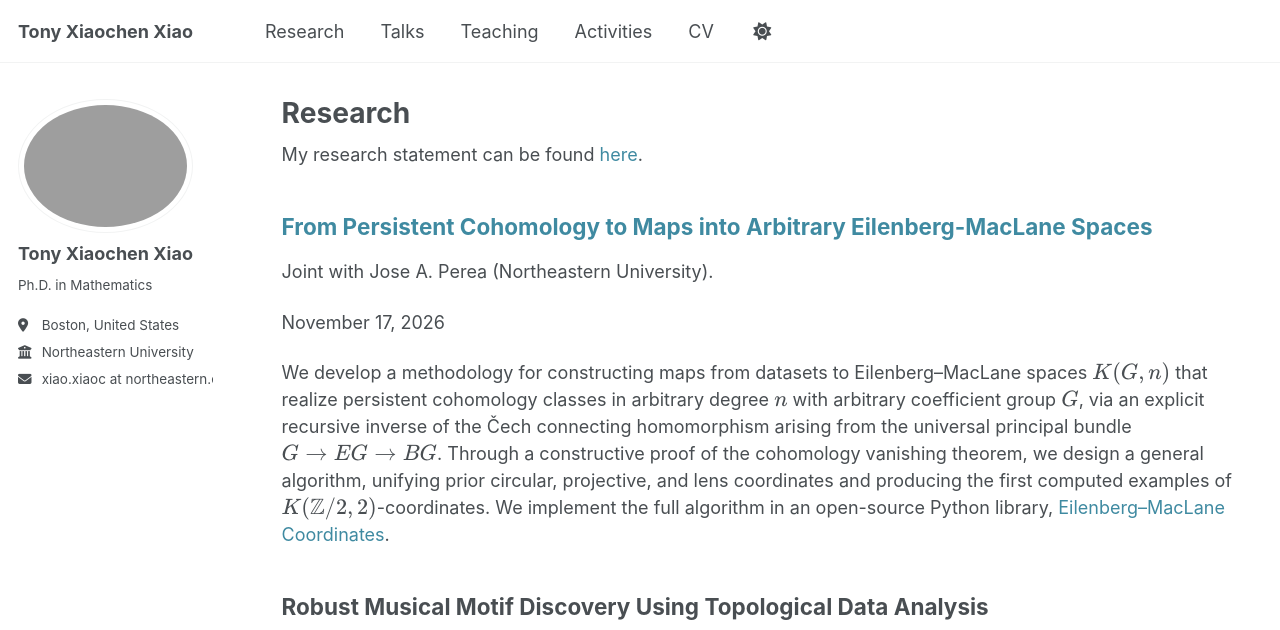
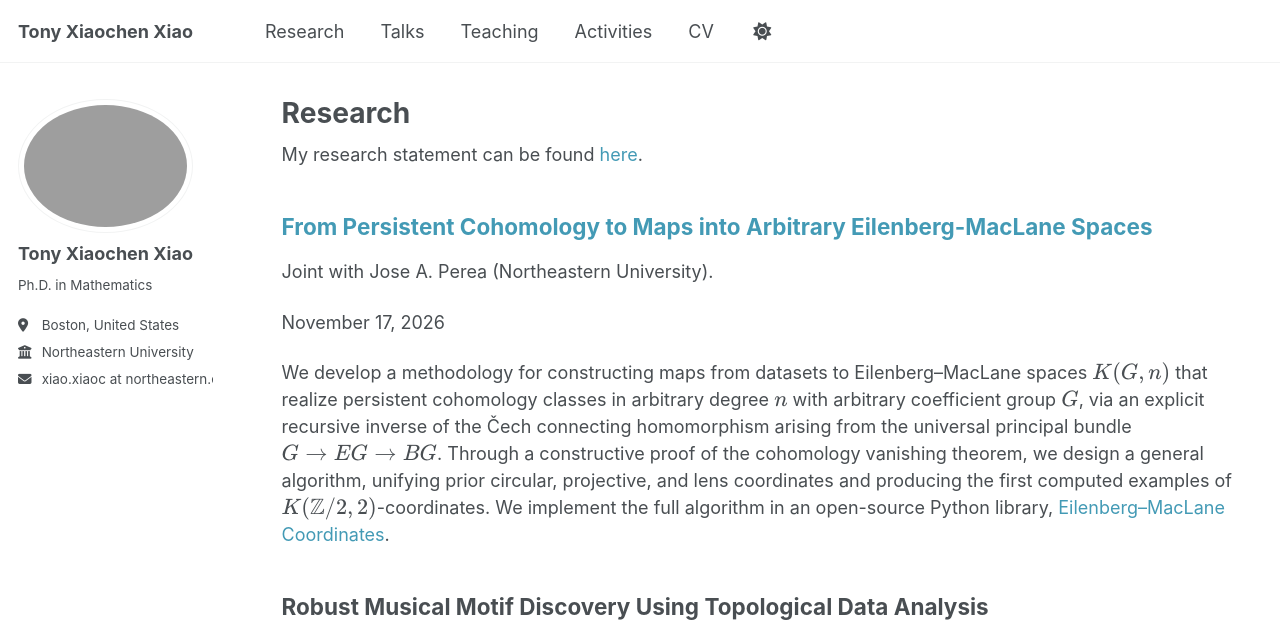
Before and after one commit to tonyxiaochenxiao/tonyxiaochenxiao.github.io, a Jekyll site: the page built from _pages/publications.html, in a window 1280 px wide. Shown: the top 630 px of the page. Built offline with Jekyll 4.4.1, drawn with Linux system fonts in a browser that asks for light colours; a script that is not in the unit is left out.

Commit message:
Light mode link color #439ab5
Co-Authored-By: Claude Opus 5.5 <noreply@anthropic.com>

```diff
--- a/_sass/theme/_default.scss
+++ b/_sass/theme/_default.scss
@@ -36,9 +36,9 @@ $sidebar-screen-min-width   : 1024px;
     --global-code-background-color      : #fafafa;
     --global-code-text-color            : #{$darker-gray};
     --global-fig-caption-color          : mix(#fff,  #{$dark-gray}, 25%);
-    --global-link-color                 : #3f8aa1;
-    --global-link-color-hover           : #3f8aa1;
-    --global-link-color-visited         : #3f8aa1;
+    --global-link-color                 : #439ab5;
+    --global-link-color-hover           : #439ab5;
+    --global-link-color-visited         : #439ab5;
     --global-masthead-link-color        : #{$dark-gray};
     --global-masthead-link-color-hover  : mix(#000, #{$gray}, 25%);
     --global-text-color                 : #{$dark-gray};
```
